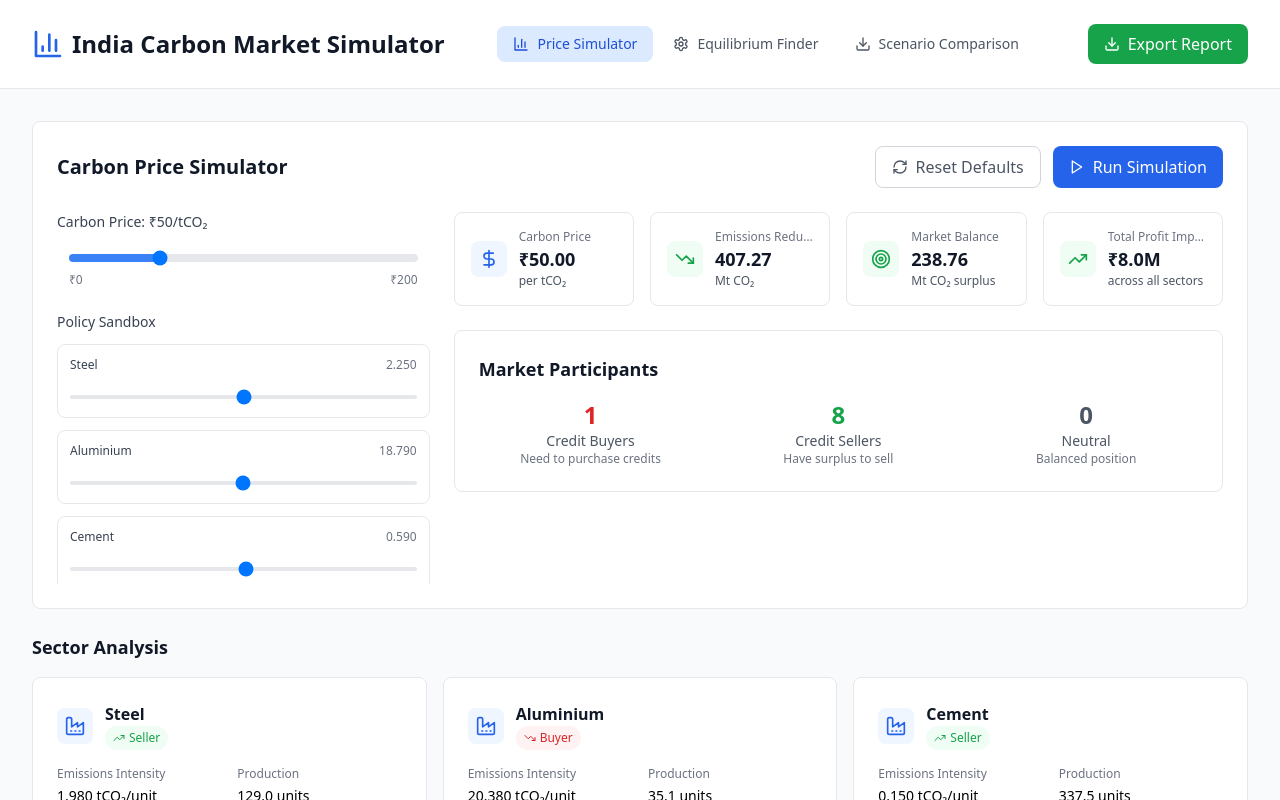
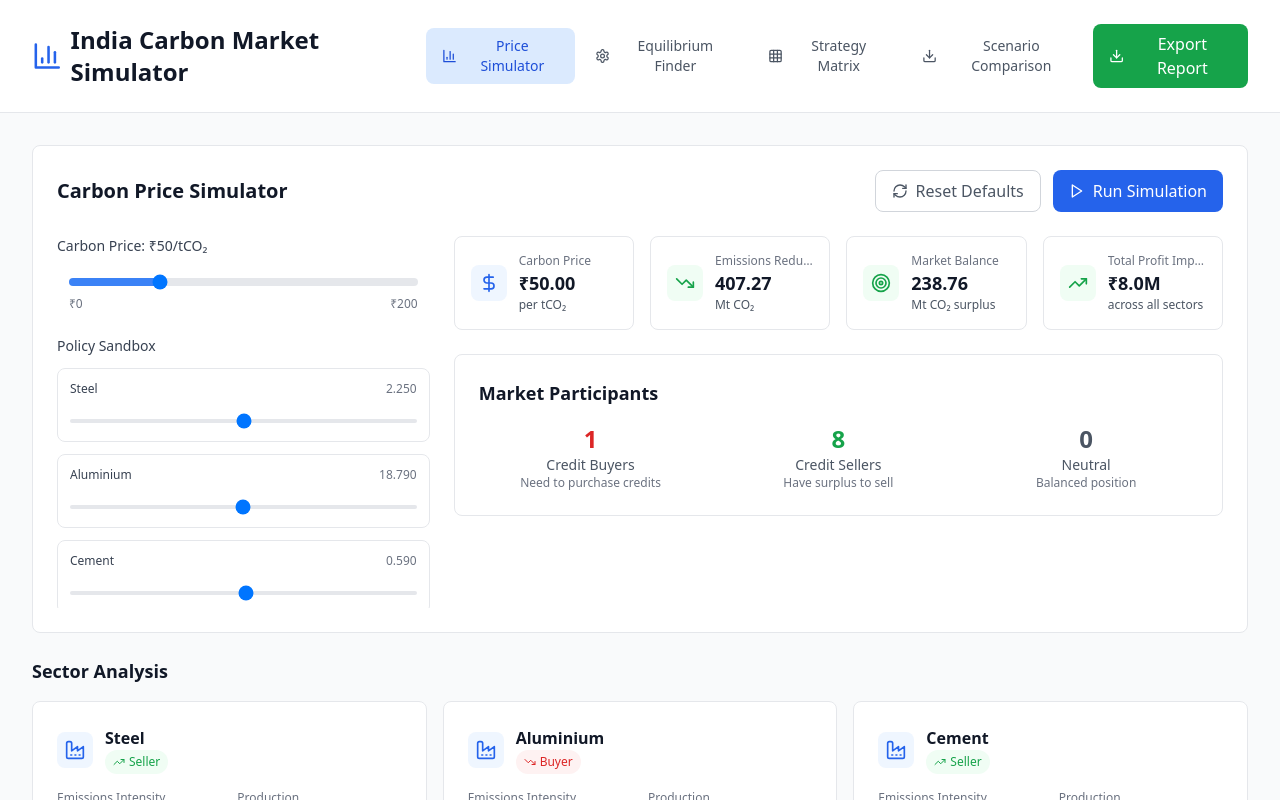
Before and after one commit to aditixde/icms, a React (Vite) app: page / in a window 1280 px wide. Shown: the top 800 px of the page. Built offline with nearby package versions, Linux system fonts and the light colour scheme.

Commit message:
Update Header.tsx

```diff
--- a/src/components/Header.tsx
+++ b/src/components/Header.tsx
@@ -1,5 +1,5 @@
 import React from 'react';
-import { BarChart3, Settings, Download } from 'lucide-react';
+import { BarChart3, Settings, Download, Grid3X3 } from 'lucide-react';
 
 interface HeaderProps {
   currentView: string;
@@ -12,6 +12,7 @@ export const Header: React.FC<HeaderProps> = ({ currentView, onViewChange, onExp
   const views = [
     { id: 'simulator', label: 'Price Simulator', icon: BarChart3 },
     { id: 'equilibrium', label: 'Equilibrium Finder', icon: Settings },
+    { id: 'strategy', label: 'Strategy Matrix', icon: Grid3X3 },
     { id: 'scenarios', label: 'Scenario Comparison', icon: Download }
   ];
 
```
